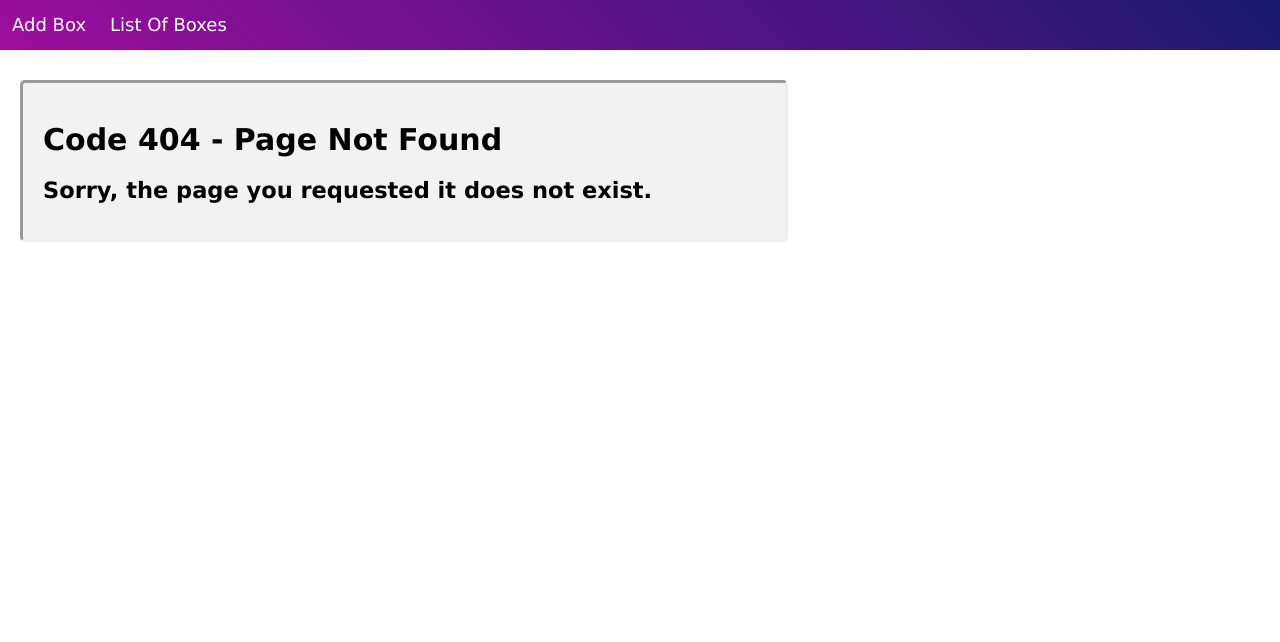
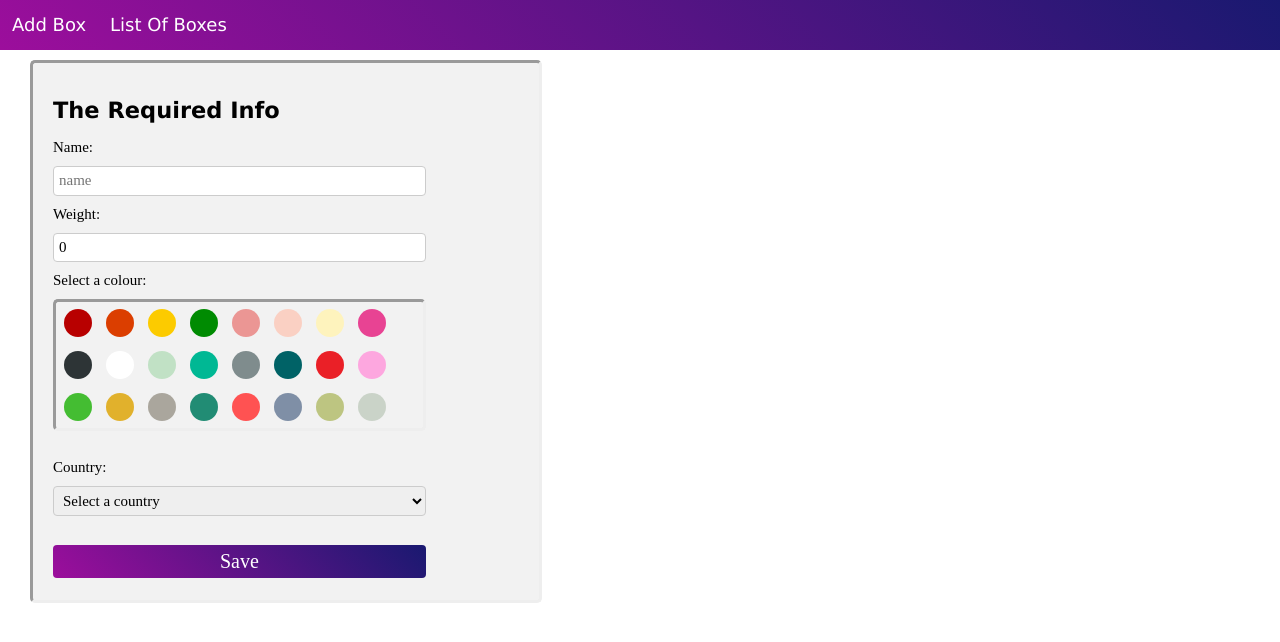
Before and after one commit to jy222bz/boxinator, a React (Create React App) app in the folder frontend/: page / in a window 1280 px wide. Before the commit this address had no page. Shown: the top 642 px of the page. Built offline with nearby package versions, Linux system fonts and the light colour scheme.

Commit message:
update(index route):

```diff
--- a/frontend/src/App.js
+++ b/frontend/src/App.js
@@ -22,6 +22,7 @@ function App() {
       <div className="App">
         <Header />
           <Switch>
+            <Route exact path='/' ><Form /></Route>
           <Route exact path='/addbox' ><Form /></Route>
           <Route exact path='/listboxes' ><ListBoxes /></Route>
             <Route path='*'><Error /></Route>
```
